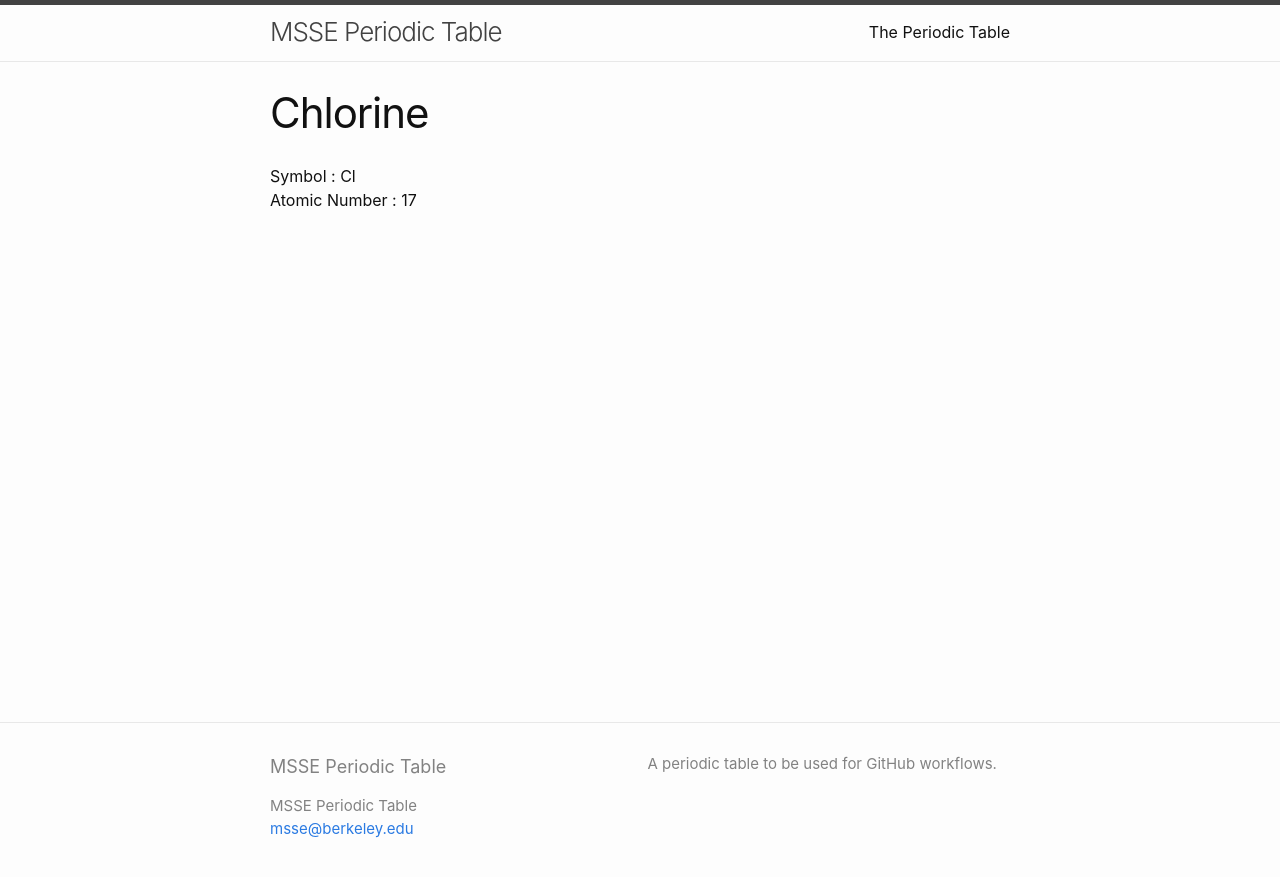
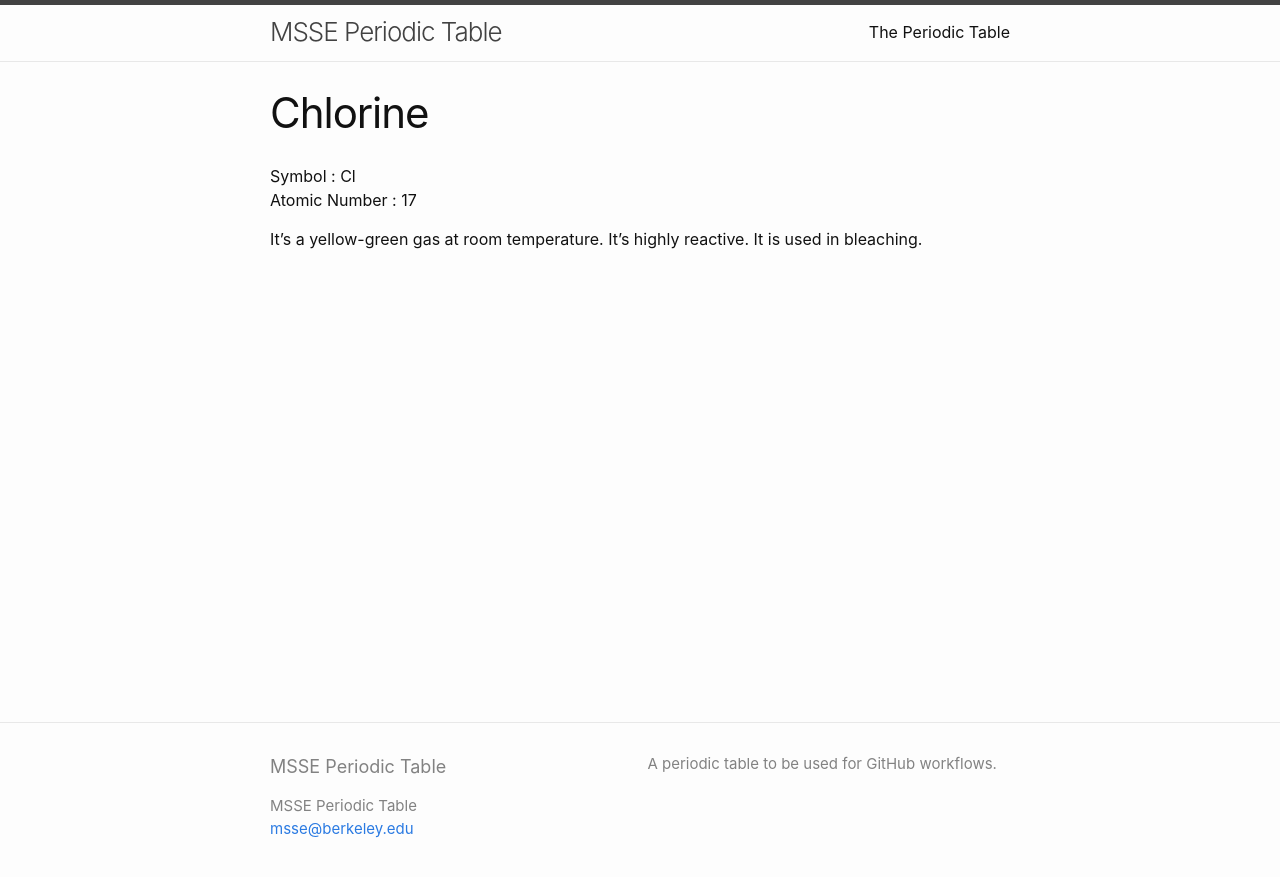
Before and after one commit to msse-chem-280-2025/periodic-table, a Jekyll site: the page built from elements/Chlorine.md, in a window 1280 px wide. Shown: the top 877 px of the page. Built offline with Jekyll 4.4.1, drawn with Linux system fonts in a browser that asks for light colours.

Commit message:
Update characteristics of Chlorine

```diff
--- a/elements/Chlorine.md
+++ b/elements/Chlorine.md
@@ -5,3 +5,7 @@ title: Chlorine
 
 Symbol : Cl
 Atomic Number : 17
+
+It's a yellow-green gas at room temperature.
+It's highly reactive.
+It is used in bleaching.
```
